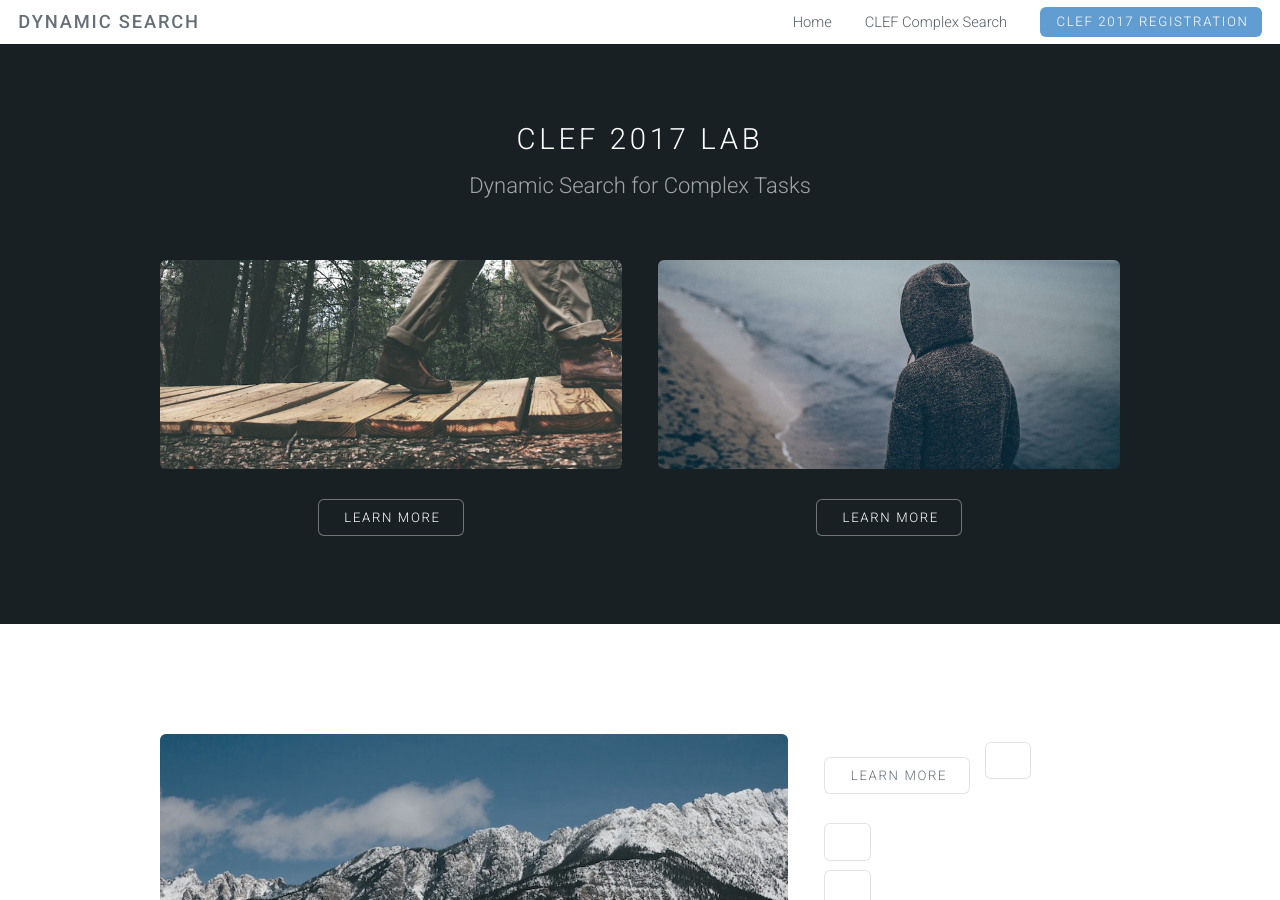
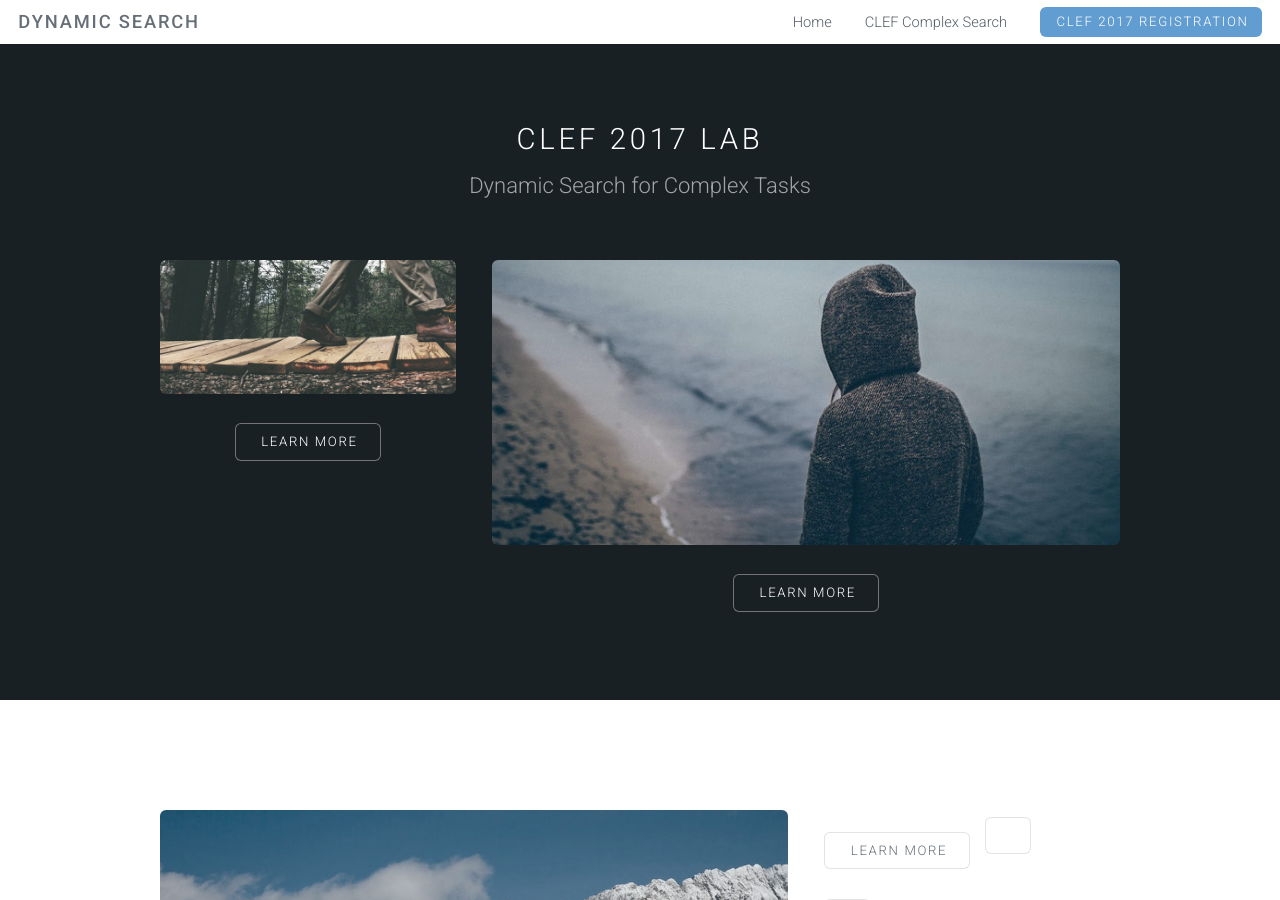
Before and after one commit to ekanou/dynamicsearch, a Jekyll site: the page built from index.html, in a window 1280 px wide and 900 px high, scrolled down 1090 px. Built offline with Jekyll 4.4.1, drawn with Linux system fonts in a browser that asks for light colours.

Commit message:
Update index.html

```diff
--- a/index.html
+++ b/index.html
@@ -37,12 +37,12 @@ layout: landing-page
 		<!-- Two -->
 			<section id="two" class="wrapper style2">
 				<header class="major">
-					<h2>CLEF 2017 Lab</h2>
+					<h2><a href="#lab">CLEF 2017 Lab</a></h2>
 					<p>Dynamic Search for Complex Tasks</p>
 				</header>
 				<div class="container">
 					<div class="row">
-						<div class="6u">
+						<div class="4u">
 							<section class="special">
 								<a href="#" class="image fit"><img src="images/pic01.jpg" alt="" /></a>
 								<h3></h3>
@@ -52,7 +52,7 @@ layout: landing-page
 								</ul>
 							</section>
 						</div>
-						<div class="6u">
+						<div class="8u">
 							<section class="special">
 								<a href="#" class="image fit"><img src="images/pic02.jpg" alt="" /></a>
 								<h3></h3>
```
